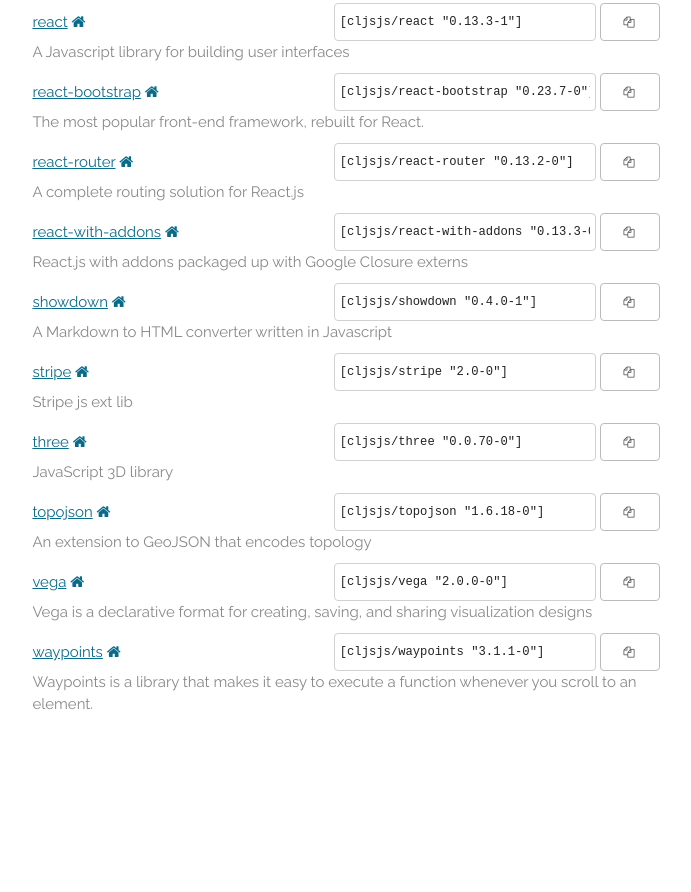
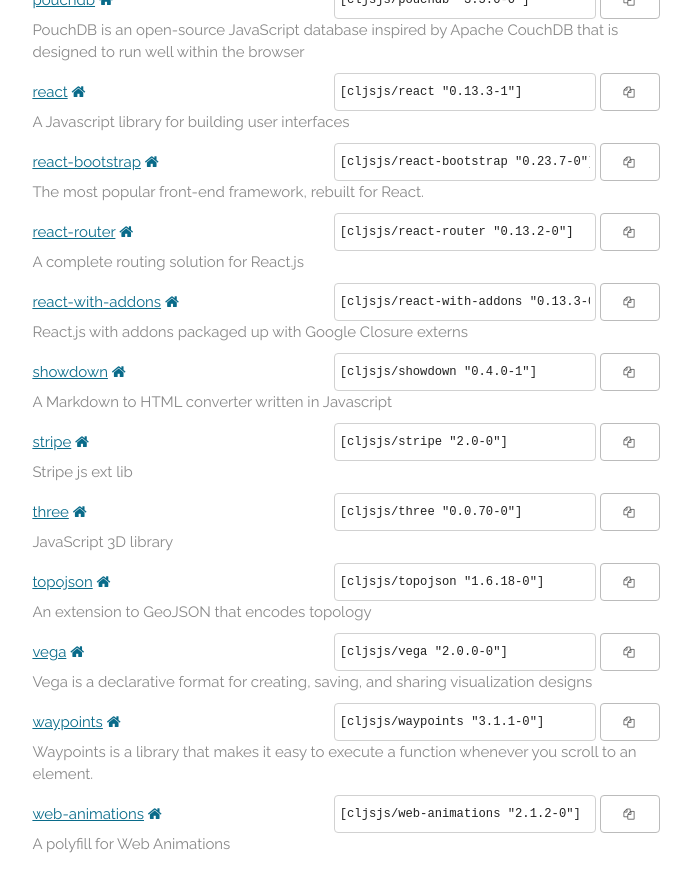
Before and after one commit to cljsjs/cljsjs.github.io, a Jekyll site: the page built from index.markdown, in a window 1280 px wide and 900 px high, scrolled down 4581 px. Shown: the top 892 px of the window, without its empty margins (294-985 px from the left). Built offline with Jekyll 4.4.1, drawn with Linux system fonts in a browser that asks for light colours; nearby versions of some CDN libraries; comment, search, counter and statistics services are not loaded; before the commit the page ends 5341 px from its top, so only the background shows below that.

Commit message:
Automatic update

```diff
--- a/_includes/packages.html
+++ b/_includes/packages.html
@@ -8,6 +8,15 @@
       <button data-clipboard-text='[cljsjs/auth0 "6.3.0-0"]'><i class="fa fa-copy"></i></button>
     </span>
     <p class="description">Auth0 JS Lib</p>
+  </li>
+  <li>
+    <a href="https://clojars.org/cljsjs/auth0-lock">auth0-lock</a>
+    <a href="https://auth0.com/docs/libraries/lock" target="new"><i class="fa fa-home"></i></a>
+    <span class="clojars">
+      <input type="text" value='[cljsjs/auth0-lock "7.7.1-0"]'/>
+      <button data-clipboard-text='[cljsjs/auth0-lock "7.7.1-0"]'><i class="fa fa-copy"></i></button>
+    </span>
+    <p class="description">Auth0 Lock</p>
   </li>
   <li>
     <a href="https://clojars.org/cljsjs/boot-cljsjs">boot-cljsjs</a>
@@ -523,4 +532,13 @@
     </span>
     <p class="description">Waypoints is a library that makes it easy to execute a function whenever you scroll to an element.</p>
   </li>
+  <li>
+    <a href="https://clojars.org/cljsjs/web-animations">web-animations</a>
+    <a href="https://github.com/web-animations/web-animations-js" target="new"><i class="fa fa-home"></i></a>
+    <span class="clojars">
+      <input type="text" value='[cljsjs/web-animations "2.1.2-0"]'/>
+      <button data-clipboard-text='[cljsjs/web-animations "2.1.2-0"]'><i class="fa fa-copy"></i></button>
+    </span>
+    <p class="description">A polyfill for Web Animations</p>
+  </li>
 </ul>
```
